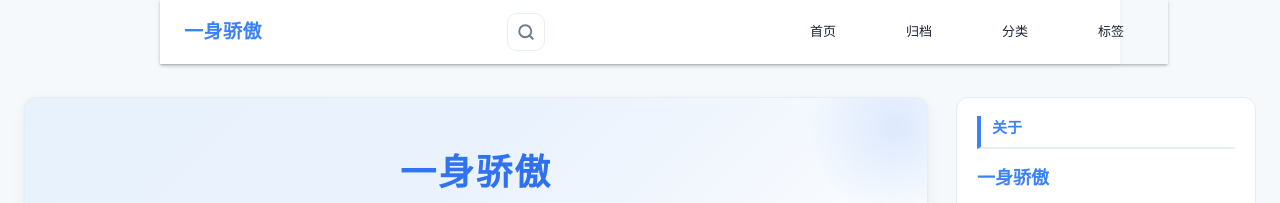
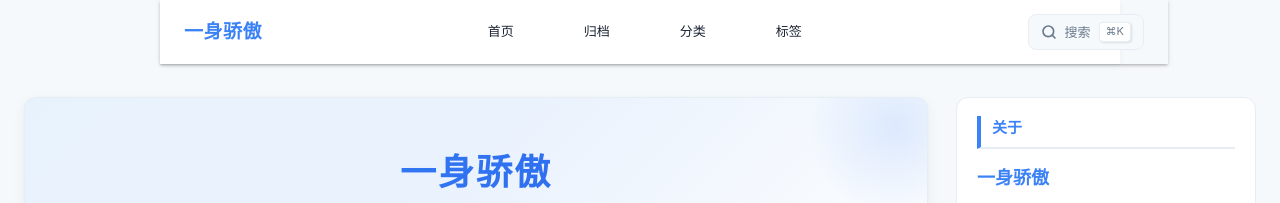
Before and after one commit to lrypcy/lrypcy.github.io, a Jekyll site: the page built from index.html, in a window 1280 px wide. Shown: the top 203 px of the page. Built offline with Jekyll 4.4.1, drawn with Linux system fonts in a browser that asks for light colours; the list of posts is cut into pages by our own code.

Commit message:
fix: move search button to right of nav, style as conventional search bar with ⌘K hint

```diff
--- a/_layouts/default.html
+++ b/_layouts/default.html
@@ -15,11 +15,6 @@
   <header class="header">
     <div class="header-inner">
       <a href="/" class="brand">一身骄傲</a>
-      <button class="search-trigger" aria-label="搜索" title="搜索 (Ctrl+K)">
-        <svg width="18" height="18" viewBox="0 0 24 24" fill="none" stroke="currentColor" stroke-width="2.5" stroke-linecap="round" stroke-linejoin="round">
-          <circle cx="11" cy="11" r="8"/><line x1="21" y1="21" x2="16.65" y2="16.65"/>
-        </svg>
-      </button>
       <nav class="site-nav">
         <ul class="menu">
           <li class="menu-item"><a href="/">首页</a></li>
@@ -28,6 +23,13 @@
           <li class="menu-item"><a href="/tags/">标签</a></li>
         </ul>
       </nav>
+      <button class="search-trigger" aria-label="搜索" title="搜索 (Ctrl+K)">
+        <svg width="16" height="16" viewBox="0 0 24 24" fill="none" stroke="currentColor" stroke-width="2.5" stroke-linecap="round" stroke-linejoin="round">
+          <circle cx="11" cy="11" r="8"/><line x1="21" y1="21" x2="16.65" y2="16.65"/>
+        </svg>
+        <span class="search-trigger-text">搜索</span>
+        <kbd class="search-trigger-kbd">⌘K</kbd>
+      </button>
     </div>
   </header>
 
--- a/assets/css/custom.css
+++ b/assets/css/custom.css
@@ -1155,21 +1155,37 @@ a { color: var(--primary); }
 .search-trigger {
   display: flex;
   align-items: center;
-  justify-content: center;
-  width: 38px;
-  height: 38px;
+  gap: 8px;
+  height: 36px;
+  padding: 0 12px;
   border: 1px solid var(--border);
-  border-radius: 10px;
-  background: var(--card-bg);
+  border-radius: 8px;
+  background: var(--bg);
   color: var(--text-light);
   cursor: pointer;
   transition: all 0.2s;
   flex-shrink: 0;
+  font-family: inherit;
+  font-size: 14px;
 }
 .search-trigger:hover {
+  border-color: var(--primary);
   color: var(--primary);
-  border-color: var(--primary);
-  box-shadow: var(--shadow);
+  box-shadow: var(--shadow-sm);
+}
+.search-trigger-text {
+  color: var(--text-light);
+  font-size: 13px;
+}
+.search-trigger-kbd {
+  padding: 1px 6px;
+  border: 1px solid var(--border);
+  border-radius: 4px;
+  font-size: 11px;
+  color: var(--text-light);
+  font-family: inherit;
+  background: var(--card-bg);
+  line-height: 1.4;
 }
 
 .search-overlay {
```
